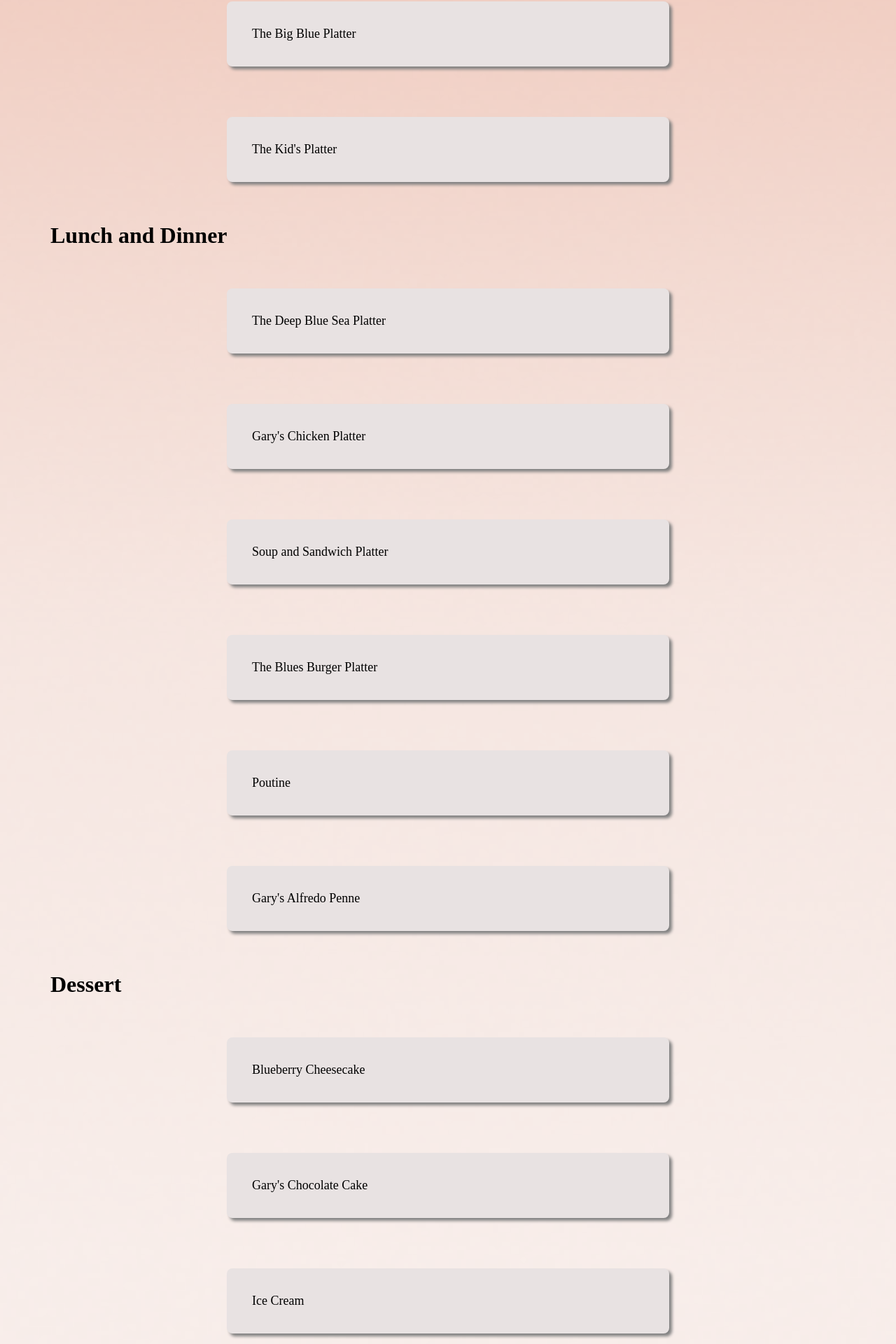
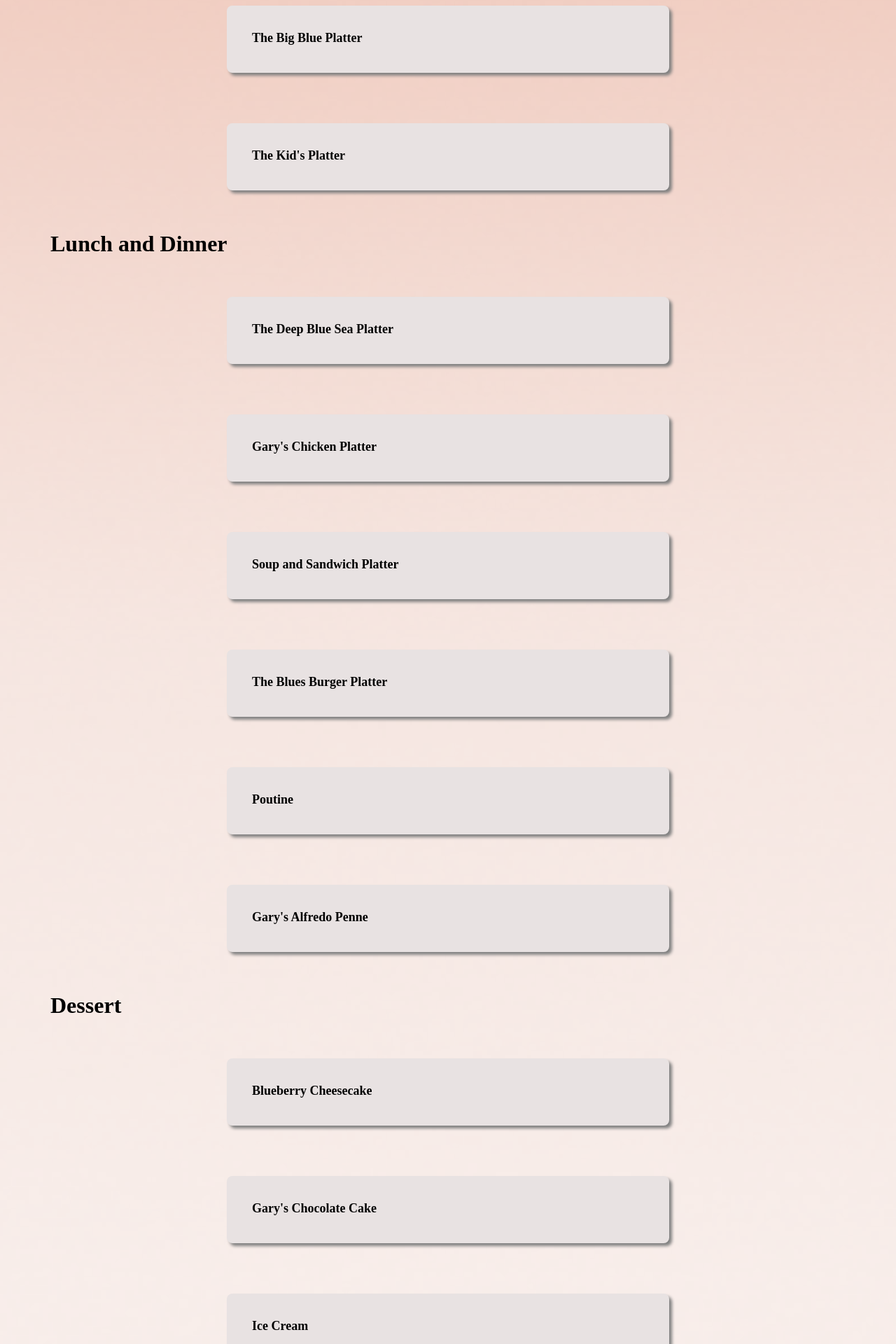
Before and after one commit to ashley-colbert/midtermsprintapp, a React (Create React App) app: page /menu in a window 1280 px wide. Shown: the part 880-2800 px from the top of the page at 70% size. Built offline with nearby package versions, Linux system fonts and the light colour scheme; a web font is replaced by a local one.

Commit message:
With menu items toggled

```diff
--- a/src/components/MenuItem.js
+++ b/src/components/MenuItem.js
@@ -1,12 +1,26 @@
-import React from 'react'
-import PropTypes from "prop-types";
+import React, {useState} from 'react'
+
+
+function MenuItem({ menu, extraMenu, price }) {
+  const [isEnlarged, setIsEnlarged] = useState(false);
+
+  const toggleEnlarged = () => {
+    setIsEnlarged(!isEnlarged);
+  };
+
+  return (
+    <div
+      className={`menuItem ${isEnlarged ? 'enlargedMenuItem' : ''}`}
+      onClick={toggleEnlarged}
+    >
+      <div className="bold" >{menu}<br /></div>
+      {isEnlarged && (
+        <div>{extraMenu}<br />{price}</div>
+      )}
+    </div>
+  );
+}
 
 
 
-function MenuItem({menu, price}) {
-  return (
-    <div className="menuItem">{menu}{price}</div>
-  )
-}
-
 export default MenuItem
--- a/src/index.css
+++ b/src/index.css
@@ -37,23 +37,11 @@ nav {
   border: 1px solid black;
 }
 
-.menuItem {
-  width: 560px;
-  background: rgb(232, 226, 226);
-  box-shadow: grey 4px 4px 4px ;
-  margin: 2em 1em 2em 1em;
-  border-radius: 8px;
-  font-size: large;
-  padding: 2em;
-}
-
-.menuContainer {
-  display: flex;
-  flex-direction: row;
-  flex-wrap: wrap;
-  justify-content: space-evenly;
-}
-
 h1 {
   margin-left: 2em;
 }
+
+.bold {
+  padding-bottom: 3px;
+  font-weight: bolder;
+}
--- /dev/null
+++ b/src/pages/Menu.css
@@ -0,0 +1,27 @@
+.menuItem {
+  width: 560px;
+  background: rgb(232, 226, 226);
+  box-shadow: grey 4px 4px 4px ;
+  margin: 2em 1em 2em 1em;
+  border-radius: 8px;
+  font-size: large;
+  padding: 2em;
+}
+
+.enlargedMenuItem {
+  width: 800px;
+  height: 6em;
+  background: rgb(232, 226, 226);
+  box-shadow: grey 4px 16px 16px ;
+  margin: 2em 1em 2em 1em;
+  border-radius: 8px;
+  font-size: x-large;
+  padding: 2em;
+}
+
+.menuContainer {
+  display: flex;
+  flex-direction: row;
+  flex-wrap: wrap;
+  justify-content: space-evenly;
+}
--- a/src/pages/Menu.js
+++ b/src/pages/Menu.js
@@ -1,9 +1,5 @@
 import MenuItem from "../components/MenuItem";
-import PropTypes from "prop-types";
-
-function expandMenu() {
-
-}
+import "./Menu.css"
 
 const Menu = () => {
   return (
@@ -11,26 +7,26 @@ const Menu = () => {
       <div>
         <h1>Breakfast</h1>
         <div className="menuContainer">
-          <MenuItem menu="The Light Blue Platter" />
-          <MenuItem menu="Gary's Famous Omlete" />
-          <MenuItem menu="The Big Blue Platter" />
-          <MenuItem menu="The Kid's Platter" />
+          <MenuItem menu="The Light Blue Platter" extraMenu="An egg white omlette with spinach, mushrooms, and cheddar cheese. Whole grain toast and fresh fruit." price="$15.99"/>
+          <MenuItem menu="Gary's Famous Omlete" extraMenu="A three egg omlette filled with cheese, ham, red peppers, and onions.  Hashbrowns and choice of bread on the side." price="$15.99"/>
+          <MenuItem menu="The Big Blue Platter" extraMenu="Choice of meat(sausage, bacon, or ham) with a side of hashbrowns, two made to order eggs, and choice of bread." price="$17.50"/>
+          <MenuItem menu="The Kid's Platter" extraMenu="A kid's size version of our famous Big Blue Platter." price="$8.99"/>
         </div>
         <h1>Lunch and Dinner</h1>
         <div className="menuContainer">
-          <MenuItem menu="The Deep Blue Sea Platter" />
-          <MenuItem menu="Gary's Chicken Platter" />
-          <MenuItem menu="Soup and Sandwich Platter" />
-          <MenuItem menu="The Blues Burger Platter" />
-          <MenuItem menu="Poutine" />
-          <MenuItem menu="Gary's Alfredo Penne" />
+          <MenuItem menu="The Deep Blue Sea Platter" extraMenu="Two pieces of fish, with a choice or side, and tartar sauce." price="$18.50"/>
+          <MenuItem menu="Gary's Chicken Platter" extraMenu="Three pieces of fried chicken, with a choice of side, and coleslaw." price="$17.50"/>
+          <MenuItem menu="Soup and Sandwich Platter" extraMenu="A generous bowl of the soup of the day, with a turkey and dressing sandwich on freshly made in house bread." price="$15.50"/>
+          <MenuItem menu="The Blues Burger Platter" extraMenu="A double smash burger with cheese, bacon, lettuce, tomato and mayo on a brioche bun, with a choice of side." price="$17.50"/>
+          <MenuItem menu="Poutine" extraMenu="A classic with golden french fries, topped with cheddar cheese curds, and smothered in house made gravy." price="$12.50"/>
+          <MenuItem menu="Gary's Alfredo Penne" extraMenu="Penne pasta tossed in Gary's special Alfredo sauce with your choice of chicken or shrimp. Served with a side of garlic bread." price="$17.50"/>
         </div>
         <h1>Dessert</h1>
         <div className="menuContainer">
-          <MenuItem menu="Blueberry Cheesecake" />
-          <MenuItem menu="Gary's Chocolate Cake" />
-          <MenuItem menu="Ice Cream" />
-          <MenuItem menu="Pie" />
+          <MenuItem menu="Blueberry Cheesecake" extraMenu="A slice of classic New York style cheesecake topped with a rich blueberry sauce." price="$7.50"/>
+          <MenuItem menu="Gary's Chocolate Cake" extraMenu="Three layers of rich choclate cake, layered with chocolate fudge frosting, and topped with chocolate whipped cream." price="$7.50"/>
+          <MenuItem menu="Ice Cream" extraMenu="Two scoops of french vanilla ice cream, topped with your choice of sauce(chocolate, caramel, blueberry)" price="$5.50"/>
+          <MenuItem menu="Pie" extraMenu="A slice of the pie of the day." price="$5.50"/>
         </div>
       </div>
     </>
```
